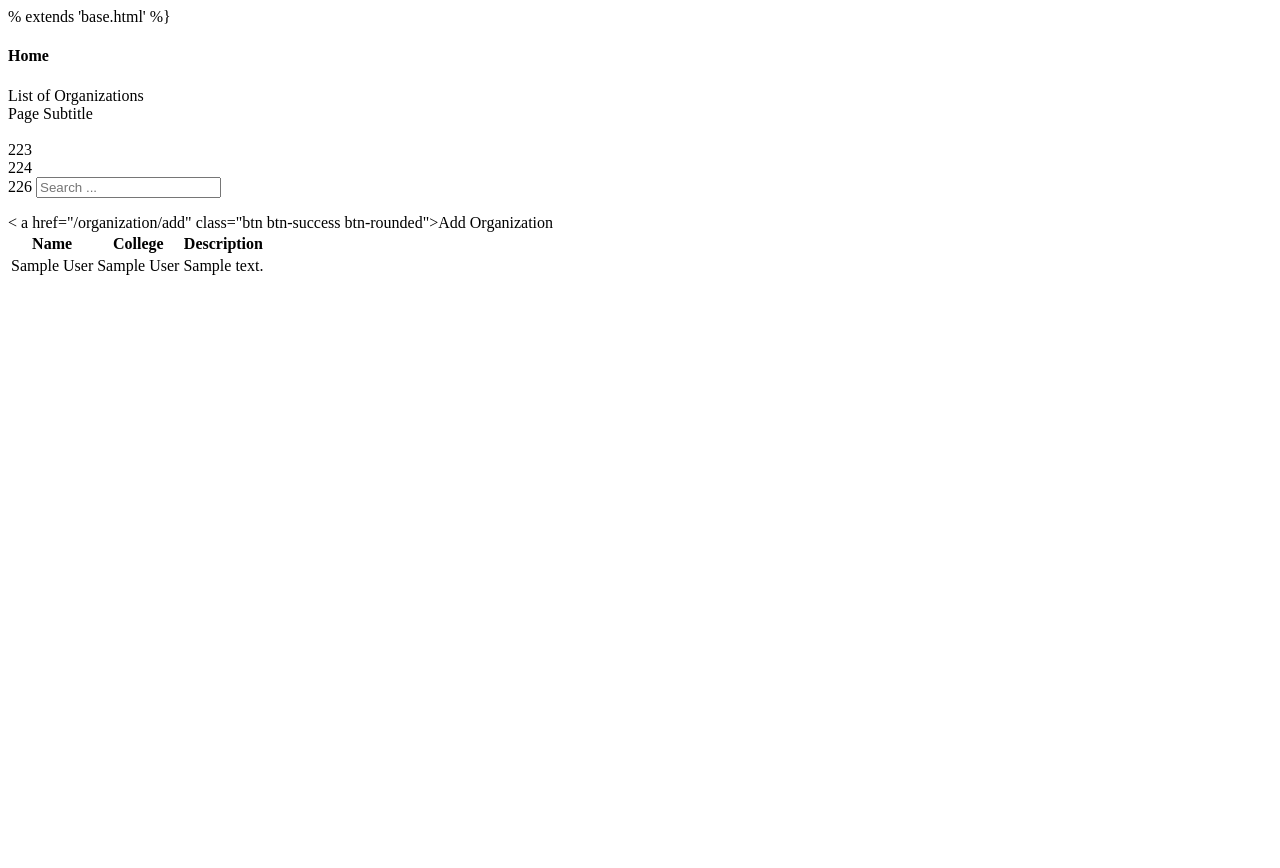
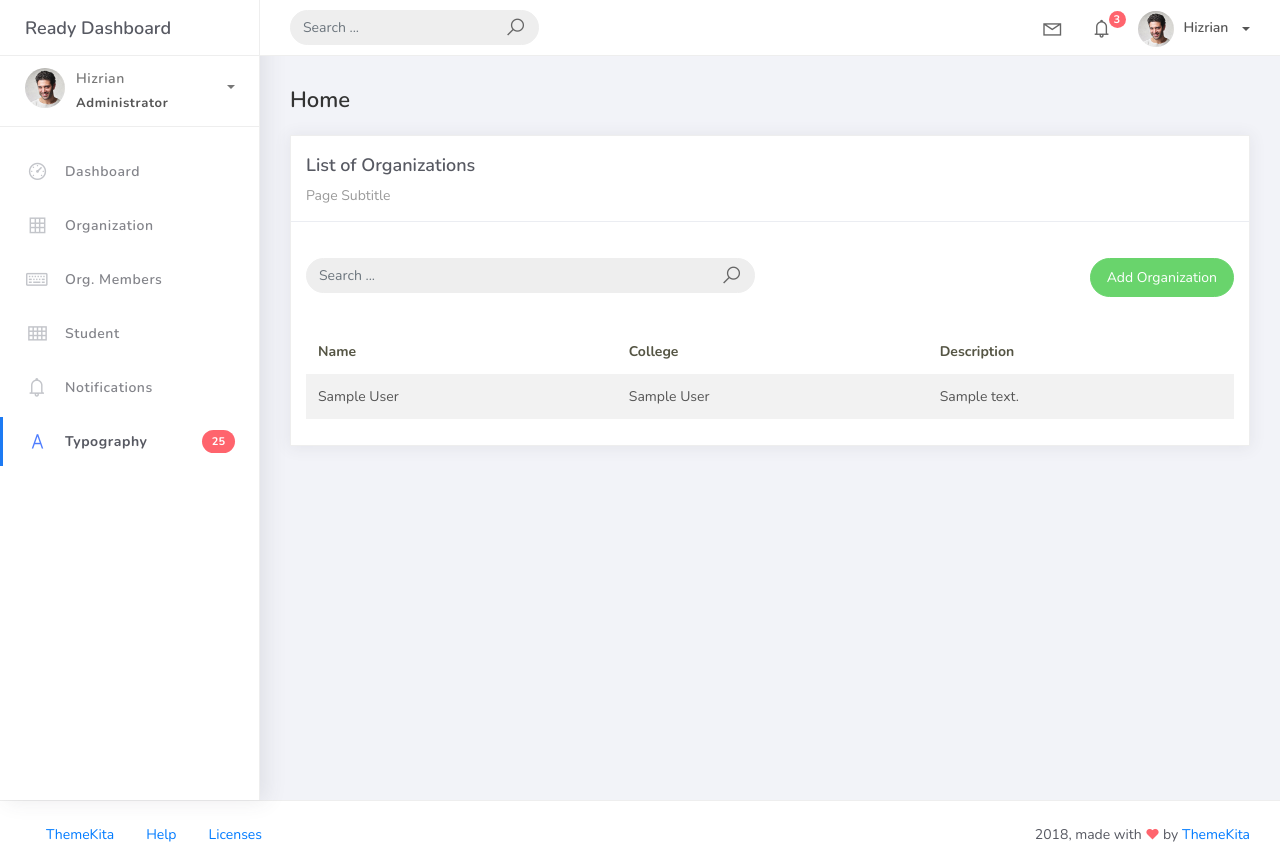
Before and after one commit to Hawksprey420/psusphere, a Django app: page /organization_list in a window 1280 px wide. Before the commit the page ends 275 px from the top, so only its background shows below. Run offline with Django 5.2, Linux system fonts and the light colour scheme; tables that the repository leaves empty hold one stand-in row (values such as "Sample post"); some libraries are stand-ins or nearby versions.

Commit message:
fixed views, org list views

```diff
--- a/projectsite/studentorg/views.py
+++ b/projectsite/studentorg/views.py
@@ -19,6 +19,6 @@ class OrganizationList(ListView):
 class OrganizationCreateView(CreateView):
     model = Organization
     form_class = OrganizationForm
-    template_name = 'organization_form.html'
+    template_name = 'org_form.html'
     success_url = reverse_lazy('organization-list')
 # Create your views here.
--- a/projectsite/templates/org_list.html
+++ b/projectsite/templates/org_list.html
@@ -1,4 +1,7 @@
-% extends 'base.html' %} {% load static %} {% block content %}
+{% extends 'base.html' %}
+{% load static %}
+
+{% block content %}
 <div class="content">
     <div class="container-fluid">
         <h4 class="page-title">Home</h4>
@@ -9,12 +12,12 @@
                         <div class="card-title">List of Organizations</div>
                         <div class="card-category">Page Subtitle</div>
                     </div>
-
-    <br />
-        <div class="col-md-12 row"> 223
-        <div class="col-md-6"> 224
-        <form class="navbar-left navbar-form nav-search mr-md-3" action="">
-          <div class="input-group"> 226
+                </br>
+                    <div class="card-body">
+                        <div class="row mb-3">
+                            <div class="col-md-6">
+                                <form class="navbar-left navbar-form nav-search" action="">
+                                    <div class="input-group">
                                         <input type="text" placeholder="Search ..." class="form-control" />
                                         <div class="input-group-append">
                                             <span class="input-group-text">
@@ -24,14 +27,12 @@
                                     </div>
                                 </form>
                             </div>
-        <div class="col-md-6">
-         <div class="pull-right">
-    <       a href="{% url 'organization-add' %}" class="btn btn-success btn-rounded">Add Organization</>
-         </div>
+                            <div class="col-md-6 d-flex justify-content-end">
+                                <a href="{% url 'organization-add' %}" class="btn btn-success btn-rounded">Add Organization</a>
                             </div>
                         </div>
 
-           <div class="card-body">
+                        <div class="table-responsive">
                             <table class="table table-striped mt-3">
                                 <thead>
                                     <tr>
@@ -47,9 +48,15 @@
                                         <td>{{ object.college }}</td>
                                         <td>{{ object.description }}</td>
                                     </tr>
+                                    {% empty %}
+                                    <tr>
+                                        <td colspan="3" class="text-center">No organizations found.</td>
+                                    </tr>
                                     {% endfor %}
                                 </tbody>
                             </table>
+                        </div>
+
                         {% include 'includes/pagination.html' %}
                     </div>
                 </div>
```
Lines whose indentation alone changed are shown as unchanged.
